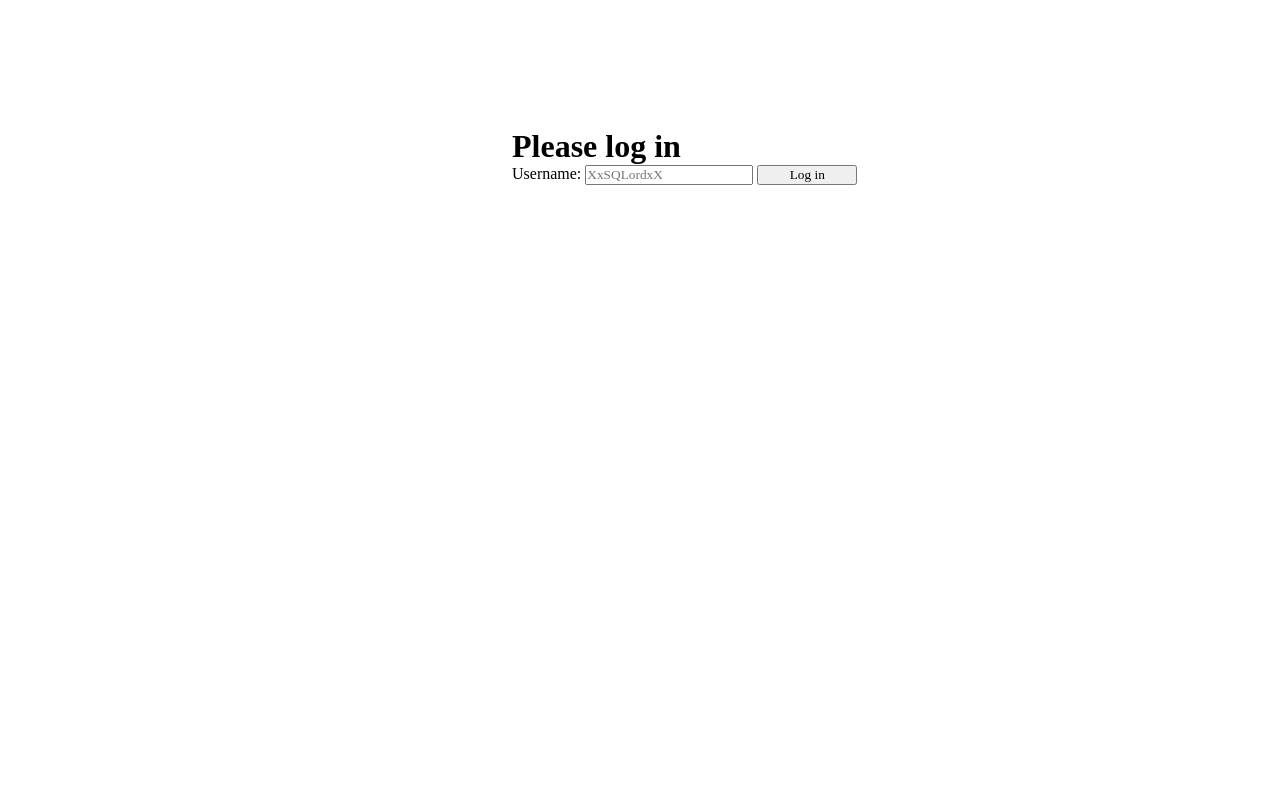
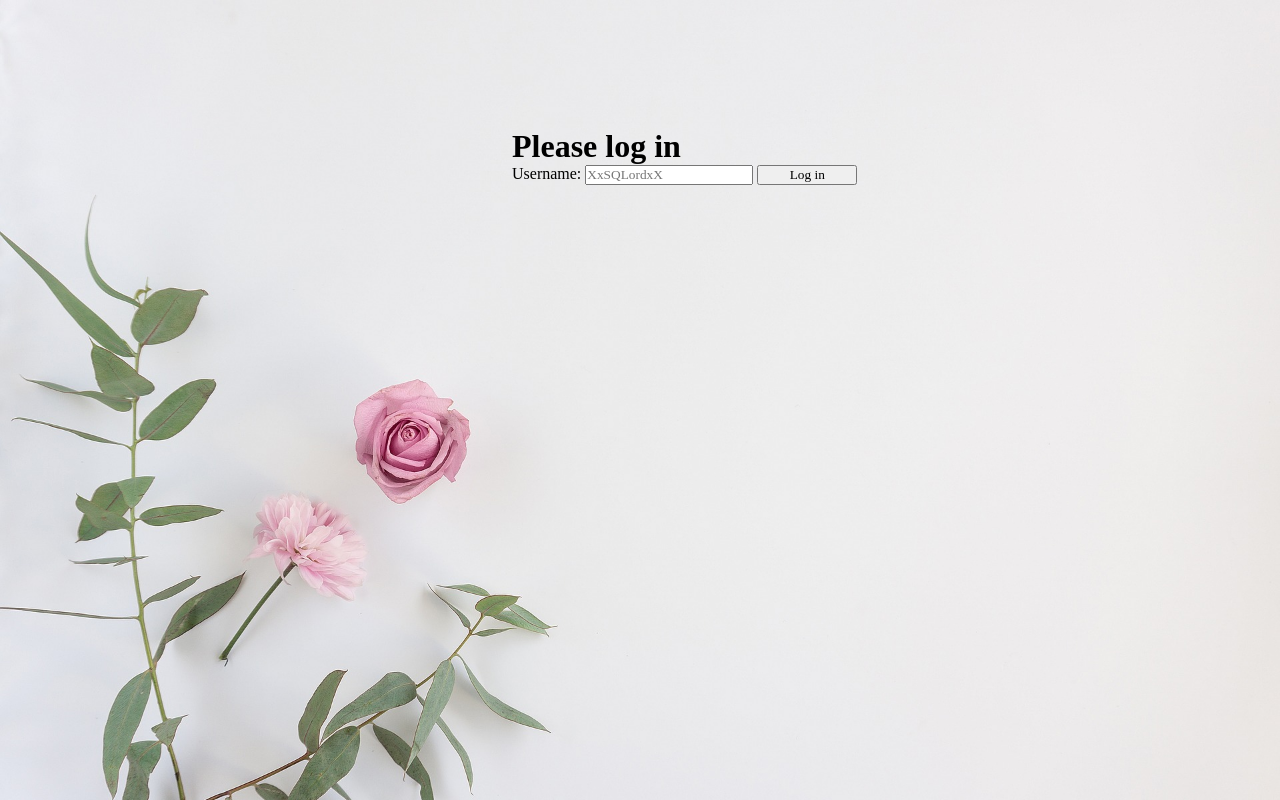
Before and after one commit to thedpws/league-database, a website: page client/index.html in a window 1280 px wide. Drawn offline with Linux system fonts and the light colour scheme; no server answers.

Commit message:
background image

```diff
--- a/client/index.css
+++ b/client/index.css
@@ -8,6 +8,15 @@
 button {
     width: 100px;
     height: 20px;
+}
+
+#body {
+    background-image: url("111.jpg");
+    background-repeat: no-repeat;
+    -webkit-background-size: cover;
+    -moz-background-size: cover;
+    -o-background-size: cover;
+    background-size: cover;
 }
 
 button:hover{
--- a/client/index.js
+++ b/client/index.js
@@ -57,6 +57,7 @@ function viewLogin(){
     document.getElementById('view-main-search').style.display = "none";
     document.getElementById('view-main').style.display = "none";
     document.getElementById('view-main-details').style.display = "none";
+    document.getElementById('body').style.backgroundImage = "url(\"111.jpg\")";
 }
 
 function viewMain(){
@@ -65,6 +66,7 @@ function viewMain(){
     document.getElementById('view-main-search').style.display = "initial";
     document.getElementById('view-main').style.display = "initial";
     document.getElementById('view-main-details').style.display = "none";
+    document.getElementById('body').style.backgroundImage = "initial";
 }
 
 let genus = "";
--- a/login and mainpage 2/login/login.css
+++ b/login and mainpage 2/login/login.css
@@ -22,7 +22,7 @@ label{
 }
 
 body {
-    background-image: url("111.jpg");
+    background-image: url("../../client/111.jpg");
     background-repeat: no-repeat;
     -webkit-background-size: cover;
     -moz-background-size: cover;
```
Also changed, not shown: client/111.jpg (renamed from login and mainpage 2/login/111.jpg), 1 other file.
